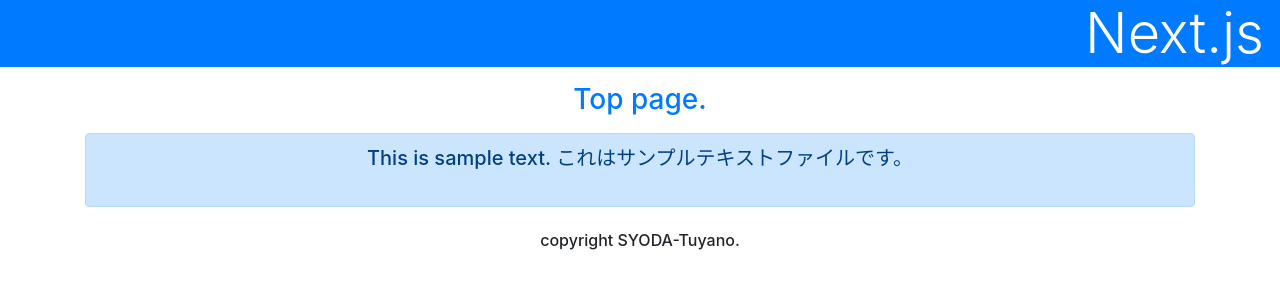
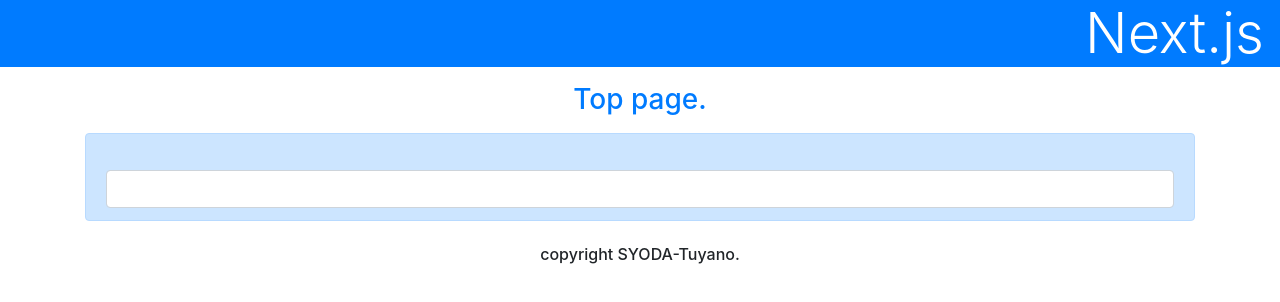
Before and after one commit to undefeated-davout/next_ts_sample, a Next.js app: page / in a window 1280 px wide. Shown: the top 302 px of the page. Built offline with nearby package versions, Linux system fonts and the light colour scheme.

Commit message:
feat: OnChangeイベントでの取得

```diff
--- a/pages/index.tsx
+++ b/pages/index.tsx
@@ -1,18 +1,27 @@
+import { useState } from 'react';
 import Layout from '../components/layout';
 import useSWR from 'swr';
 
+type dataType = {
+  name: string;
+  mail: string;
+  age: number;
+};
+
 export default function Home() {
-  const func = (arg: string) => fetch(arg).then((res) => res.text());
-  const { data, error } = useSWR<string, Error>('/data.txt', func, {
-    refreshInterval: 5000,
-  });
+  const [address, setAddress] = useState('/api/hello');
+  const { data } = useSWR<dataType>(address);
+
+  const onChange = (e: React.FormEvent<HTMLInputElement>) => {
+    setAddress('/api/hello?id=' + e.currentTarget.value);
+  };
 
   return (
     <div>
-      {error}
       <Layout header="Next.js" title="Top page.">
         <div className="alert alert-primary text-center">
-          <h5 className="mb-4">{data}</h5>
+          <h5 className="mb-4">{JSON.stringify(data)}</h5>
+          <input type="number" className="form-control" onChange={onChange} />
         </div>
       </Layout>
     </div>
```
